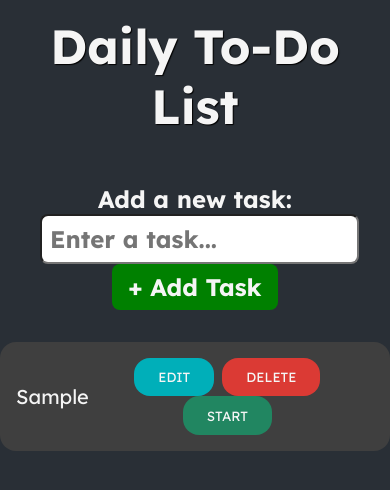
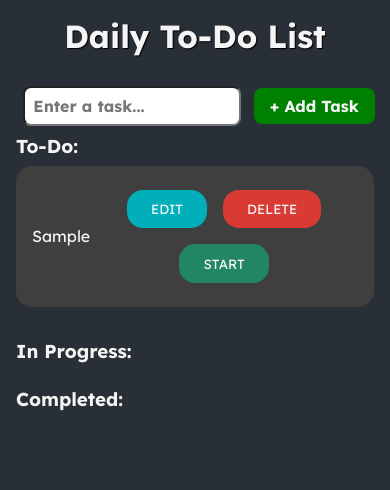
Before and after one commit to JoshShepard/ToDoList, a plain HTML site: page index.html in a window 390 px wide. Both pictures are taken after typing "Sample" into the empty fields and a click on the button "+ Add Task". Drawn offline with Linux system fonts and the light colour scheme.

Commit message:
Styling is done and responsive

```diff
--- a/index.html
+++ b/index.html
@@ -22,15 +22,25 @@
         </section>
 
         <section class="todo-list-container">
+            <div>
+                <h3>To-Do:</h3>
                 <ul id="todo-list">
 
                 </ul>
+            </div>
+
+            <div>
+                <h3>In Progress:</h3>
                 <ul id="in-progress">
 
                 </ul>
+            </div>
+            <div>
+                <h3>Completed:</h3>
                 <ul id="completed-list">
 
                 </ul>
+            </div>
         </section>
     </main>
     <script src="script.js"></script>
--- a/script.js
+++ b/script.js
@@ -1,5 +1,4 @@
-// Get DOM elements for adding tasks
-// button, user input, and todo list container
+// Get DOM elements - (button, input, lists)
 let button = document.getElementById('submit');
 let inputField = document.getElementById('task');
 let form = document.getElementById('form');
@@ -35,8 +34,8 @@ form.addEventListener('submit', function(event) {
             startButton.id = 'start-button';
 
             const buttonSection = document.createElement('div');
+            buttonSection.id = 'button-section';
             buttonSection.appendChild(editButton);
-            // buttonSection.appendChild(completeButton);
             buttonSection.appendChild(deleteButton);
             buttonSection.appendChild(startButton);
 
@@ -99,7 +98,7 @@ form.addEventListener('submit', function(event) {
                     newTask.appendChild(buttonSection);
                     todoList.removeChild(newTask);
                     start.appendChild(newTask);
-                    newTask.style.backgroundColor = 'yellow';
+                    newTask.style.backgroundColor = '#FFCA28';
                 } else {
                     buttonSection.removeChild(startButton);
                     buttonSection.removeChild(editButton);
@@ -223,7 +222,7 @@ button.addEventListener('click', function() {
                 newTask.appendChild(buttonSection);
                 todoList.removeChild(newTask);
                 start.appendChild(newTask);
-                newTask.style.backgroundColor = 'yellow';
+                newTask.style.backgroundColor = '#FFCA28';
             } else {
                 buttonSection.removeChild(startButton);
                 buttonSection.removeChild(editButton);
@@ -239,8 +238,6 @@ button.addEventListener('click', function() {
         deleteButton.addEventListener('click', function() {
             newTask.style.display = 'none';
         })
-
-
     } else {
         alert('Enter a valid task!');
     }
--- a/style.css
+++ b/style.css
@@ -32,7 +32,7 @@ html {
     text-align: center;
 }
 
-.task-text, .title, #submit{
+.task-text, .title, #submit, h3{
     color: #F5F5F5;
 }
 
@@ -57,6 +57,7 @@ html {
     border: none;
     padding: .5rem 1rem;
     border-radius: .5rem;
+    margin-top: .5rem;
 }
 
 #submit:hover {
@@ -67,15 +68,20 @@ html {
 }
 
 /* Lists Styling */
+h3 {
+    margin-bottom: .5rem;
+}
+
 .todo-list-container {
-    width: 100%;
-    margin-inline: auto;
-    display: flex;
-    justify-content: space-around;
+    margin-inline: 1rem;
+    display: grid;
+    grid-template-columns: repeat(3, 1fr);
+    gap: 1rem;
 }
 
 li {
-    word-wrap: break-word;
+    overflow-wrap: break-word;
+    /* word-break: break-word; */
     background-color: #3f3f3f;
     color: #F5F5F5;
     padding: 1rem;
@@ -100,7 +106,7 @@ li:hover {
     padding: .7rem 1.5rem;
     border-radius: 1rem;
     color: #f5f5f5;
-    margin-right: .5rem;
+    margin: .5rem;
 }
 
 #completed-button {
@@ -154,3 +160,68 @@ li:hover {
     border: none;
     outline: none;
 }
+
+/* MEDIA QUERIES */
+
+@media (max-width: 768px) {
+    .task-text {
+        display: none; /* Hides the 'Add a new task' label */
+    }
+
+    .form-container {
+        padding: 1em; /* Adjust padding for smaller screens */
+    }
+
+    /* Stacks the lists vertically (1 column layout) */
+    .todo-list-container {
+        grid-template-columns: 1fr; /* 1 column for mobile */
+    }
+
+    /* Adjust font sizes for smaller screens */
+    .title {
+        font-size: 2.5rem; /* Slightly smaller title */
+    }
+
+    .task-text, #task, #submit {
+        font-size: 1.25rem; /* Adjust input/button font sizes */
+    }
+
+    li {
+        font-size: 1.1rem; /* Adjust font size of list items */
+    }
+
+    #task {
+        font-size: 1.2rem; /* Adjust input field size */
+    }
+
+    #submit {
+        padding: 0.5rem 1rem; /* Adjust button size for smaller screens */
+    }
+}
+
+/* Even smaller devices, like phones in portrait mode */
+@media (max-width: 480px) {
+    .title {
+        font-size: 2rem; /* Further reduce font size for very small screens */
+    }
+
+    .task-text, #task, #submit {
+        font-size: 1rem; /* Smaller font size for inputs/buttons */
+    }
+
+    li {
+        font-size: 1rem; /* Smaller font size for list items */
+    }
+
+    #task {
+        padding: 0.5rem; /* Adjust padding for smaller input */
+    }
+
+    #submit {
+        padding: 0.5rem 1rem; /* Adjust button size */
+    }
+
+    .form-container {
+        padding: 0.5em; /* Less padding for mobile */
+    }
+}
```
Lines whose indentation alone changed are shown as unchanged.
